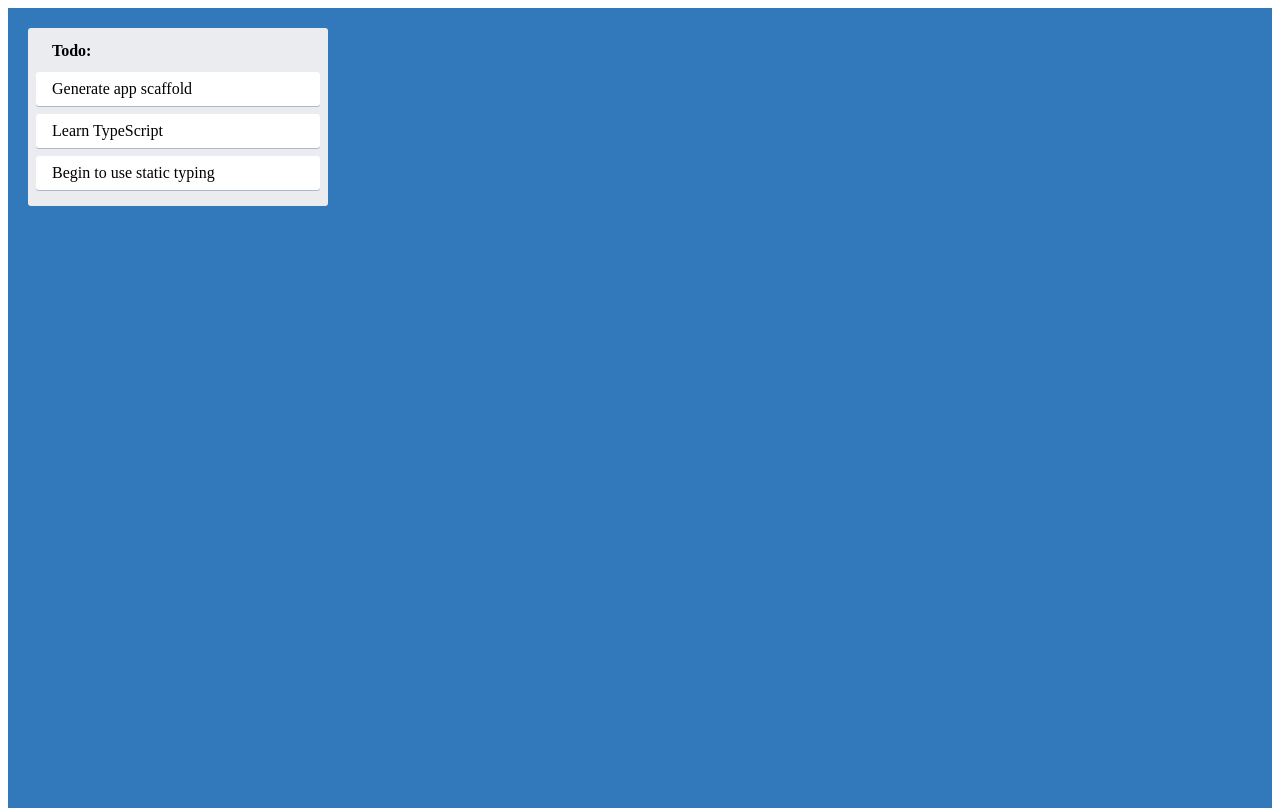
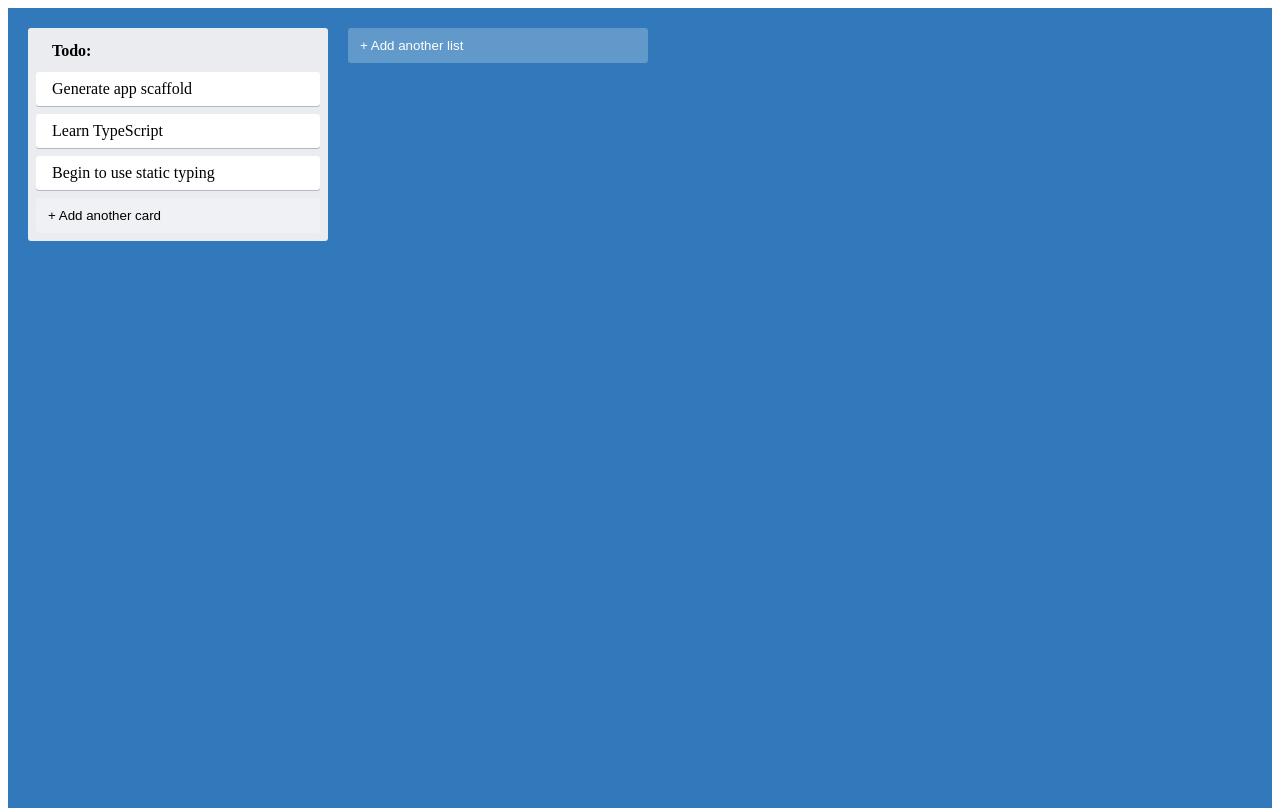
Before and after one commit to nantedev/kanban, a React (Vite) app: page / in a window 1280 px wide. Built offline with nearby package versions, Linux system fonts and the light colour scheme.

Commit message:
✨ Add Adding New List or Card

```diff
--- a/src/App.tsx
+++ b/src/App.tsx
@@ -1,3 +1,4 @@
+import { AddNewItem } from "./AddNewItem"
 import Column from "./Column"
 import {AppContainer} from "./styles"
 
@@ -5,6 +6,7 @@
   return (
     <AppContainer>
       <Column text="Todo: "/>
+      <AddNewItem toggleButtonText="+ Add another list" onAdd={console.log}/>
     </AppContainer>
   )
 }
--- a/src/Column.tsx
+++ b/src/Column.tsx
@@ -1,3 +1,4 @@
+import { AddNewItem } from './AddNewItem';
 import { Card } from './Card';
 import { ColumnContainer, ColumnTitle } from './styles'
 
@@ -12,6 +13,12 @@
        <Card text="Generate app scaffold" />
        <Card text="Learn TypeScript" />
        <Card text="Begin to use static typing" />
+      <AddNewItem
+         toggleButtonText="+ Add another card"
+         onAdd={console.log}
+         dark
+       />
+
      </ColumnContainer>
    )
 }
```
